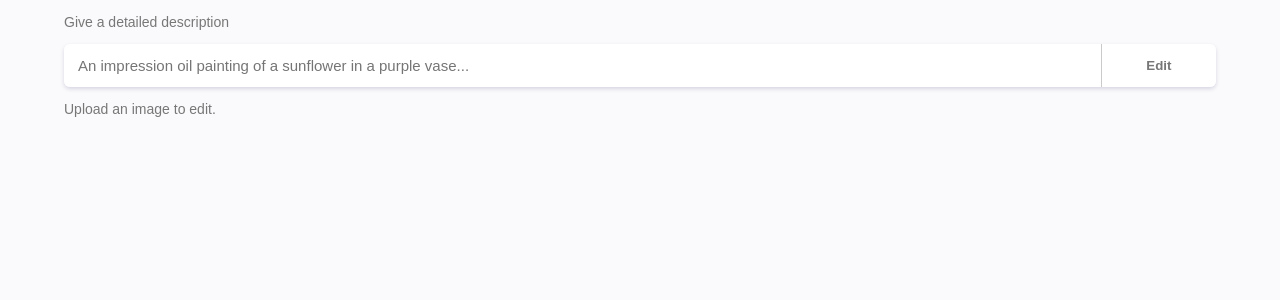
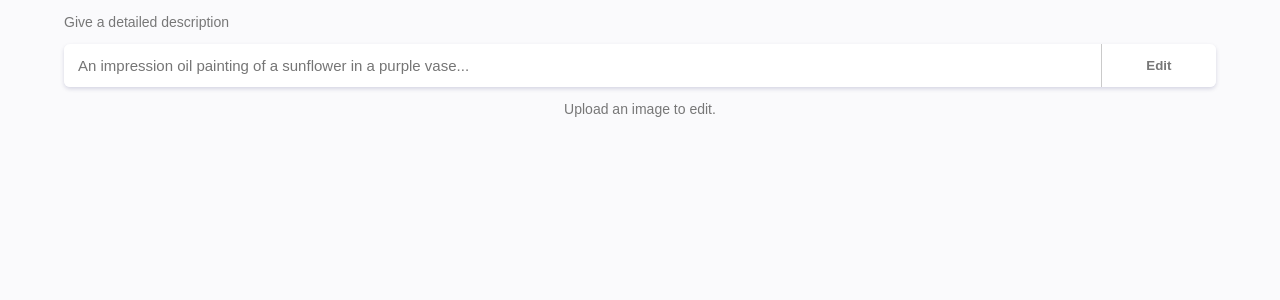
Before and after one commit to echizenyayota/react-dalle-create-image-edit-clone, a React (Create React App) app: page / in a window 1280 px wide. Shown: the top 300 px of the page. Built offline with nearby package versions, Linux system fonts and the light colour scheme.

Commit message:
46:11 position the elements to upload an image(added version)

```diff
--- a/src/index.css
+++ b/src/index.css
@@ -65,3 +65,7 @@ input-container input::placeholder {
 .input-container button:active {
   background-color: #cacaca;
 }
+
+.upload-image {
+  text-align: center;
+}
```
